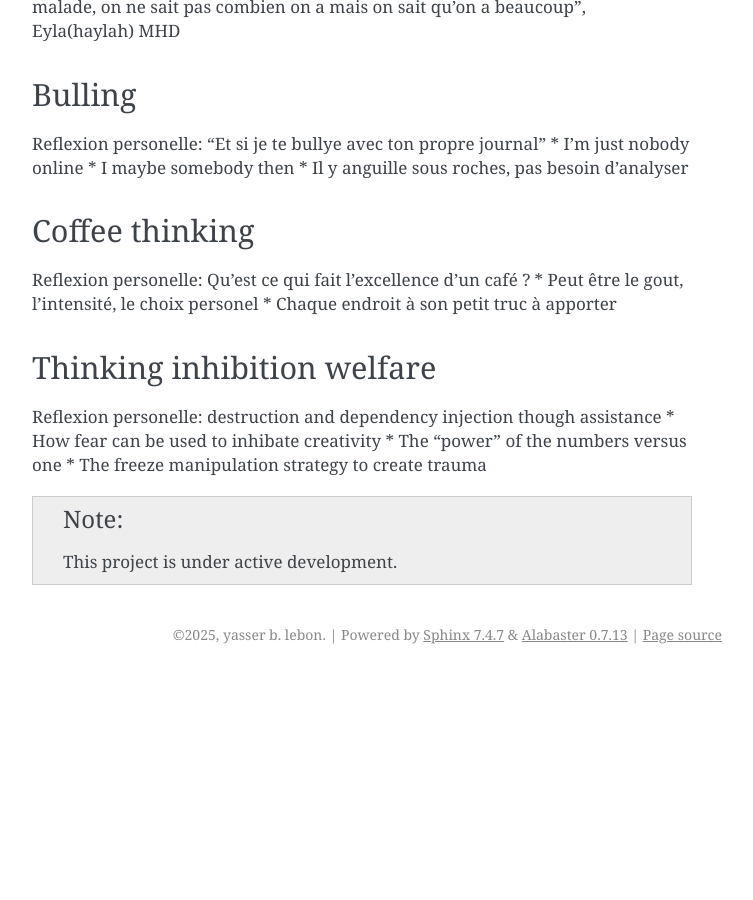
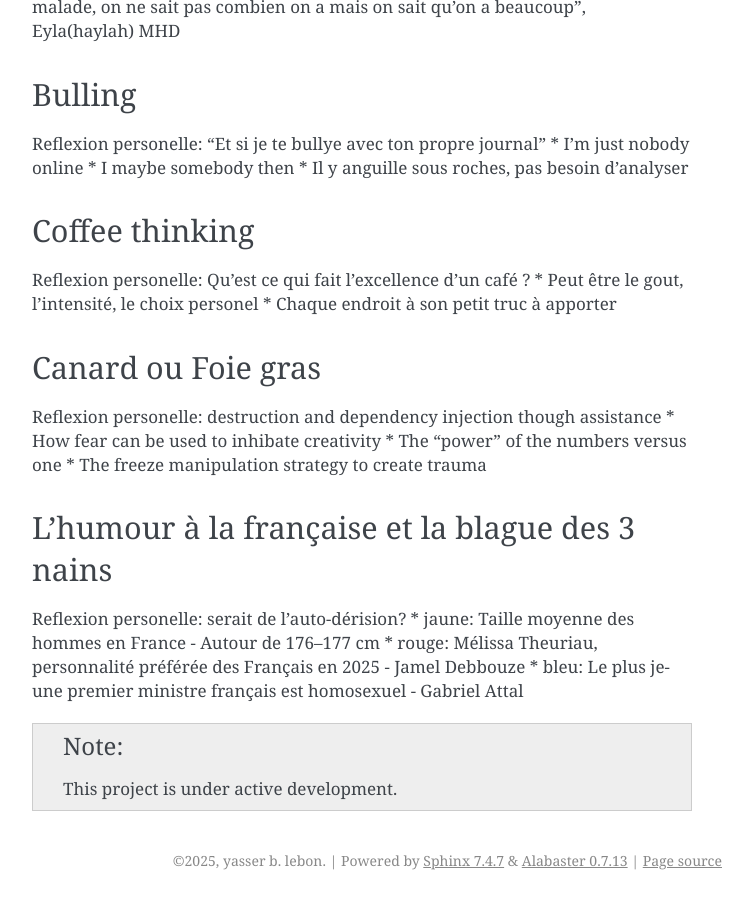
Before and after one commit to yblebon/journal, a Sphinx documentation site: the page built from source/topics.rst, in a window 1280 px wide and 900 px high, scrolled down 3473 px. Shown: the whole window, without its empty margins (388-1141 px from the left). Built offline with Sphinx 7.4.7, drawn with Linux system fonts in a browser that asks for light colours; before the commit the page ends 4147 px from its top, so only the background shows below that; some of the changed text lies outside the part shown.

Commit message:
update docs

```diff
--- a/source/daily.rst
+++ b/source/daily.rst
@@ -170,7 +170,11 @@ Reflexion personelle
 * coffee hangout and personal projects
 * city walks
 
-
+O1 December 2025
+-----------
+* moving for the moment from the forest "camping" to "city" due to the flood
+* quick stretching and yoga
+* coffee hangout, france travail meeting, day planning
 
 .. note::
 
--- a/source/topics.rst
+++ b/source/topics.rst
@@ -132,13 +132,20 @@ Reflexion personelle: Qu'est ce qui fait l'excellence d'un café ?
 * Peut être le gout, l'intensité, le choix personel
 * Chaque endroit à son petit truc à apporter
 
-Thinking inhibition welfare
+Canard ou Foie gras
 -------------------------
 Reflexion personelle: destruction and dependency injection though assistance
 * How fear can be used to inhibate creativity
 * The "power" of the numbers versus one
 * The freeze manipulation strategy to create trauma
 
+L'humour à la française et la blague des 3 nains
+-------------------------
+Reflexion personelle: serait de l'auto-dérision?
+* jaune: Taille moyenne des hommes en France - Autour de 176–177 cm
+* rouge: Mélissa Theuriau, personnalité préférée des Français en 2025 - Jamel Debbouze
+* bleu:  Le plus jeune premier ministre français est homosexuel - Gabriel Attal
+
 .. note::
 
    This project is under active development.
```
